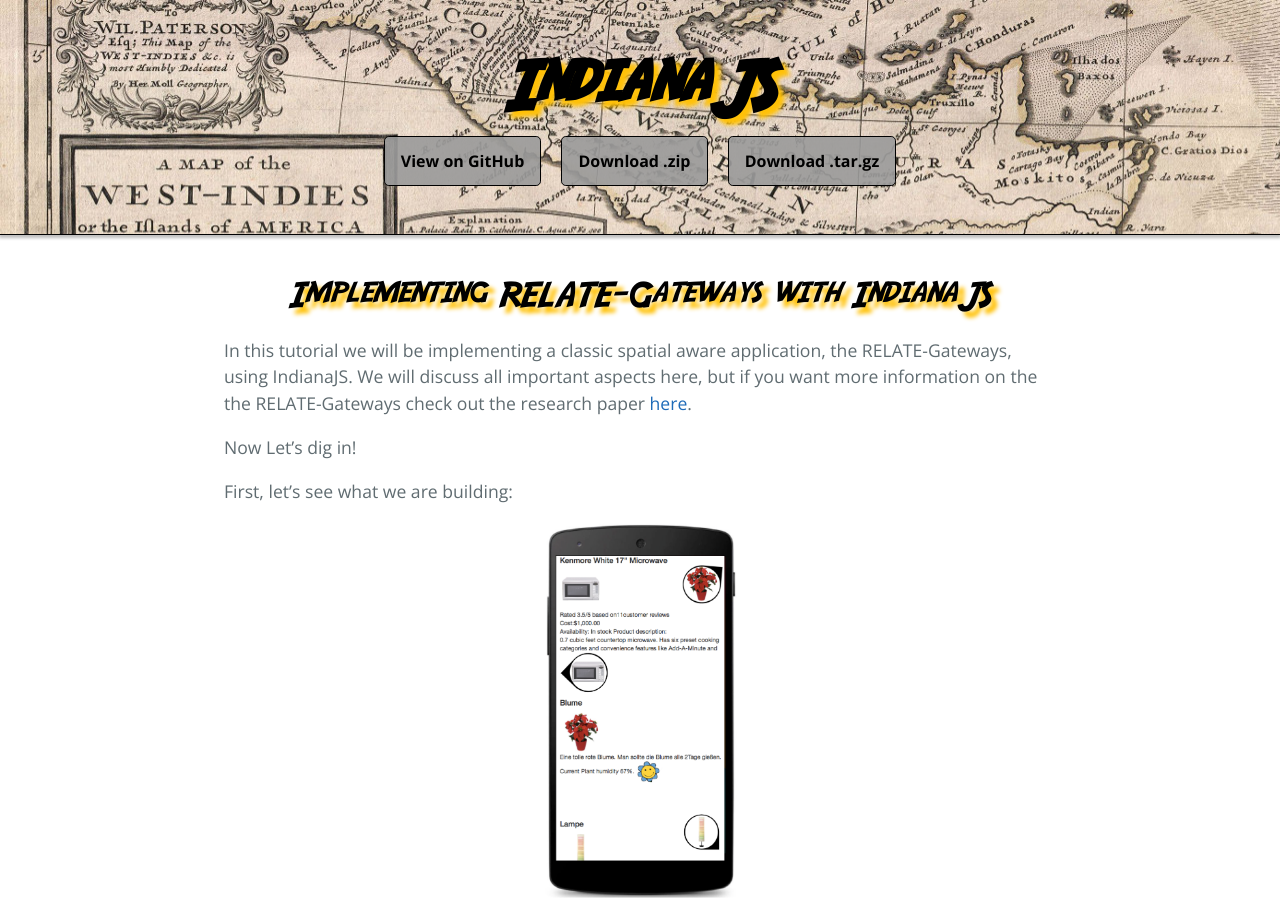
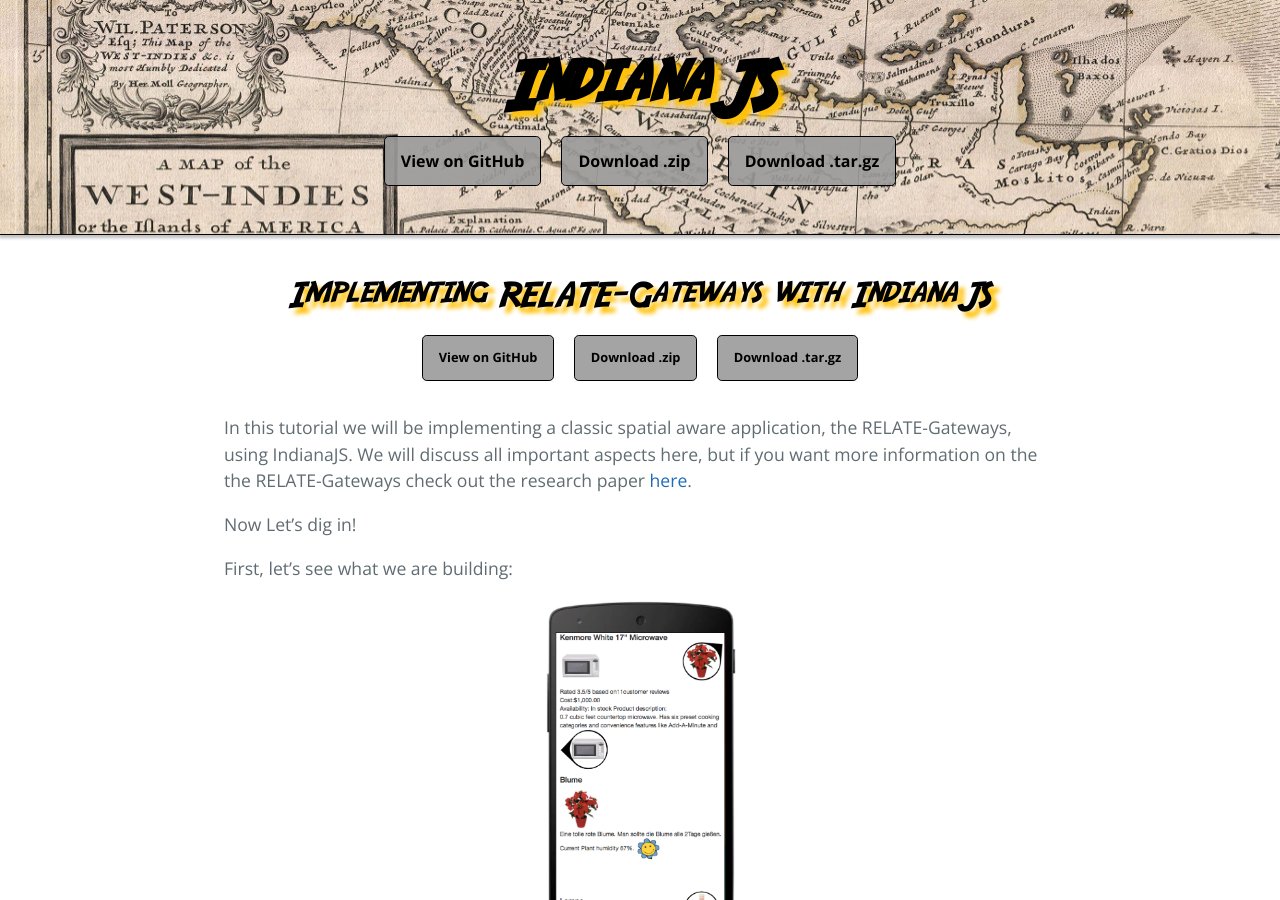
Before and after one commit to indianajs/tutorials, a Jekyll site: the page built from _posts/2015-09-12-indianajs-relate-gateways.md, in a window 1280 px wide and 900 px high. Built offline with Jekyll 4.4.1, drawn with Linux system fonts in a browser that asks for light colours.

Commit message:
updated links and readme

```diff
--- a/_layouts/indiana-cayman-default.html
+++ b/_layouts/indiana-cayman-default.html
@@ -6,7 +6,7 @@
     <title>Indiana-JS</title>
     <meta name="viewport" content="width=device-width, initial-scale=1">
     <link rel="stylesheet" type="text/css" href="{{site.baseurl}}/stylesheets/normalize.css" media="screen">
-    <link href='http://fonts.googleapis.com/css?family=Open+Sans:400,700' rel='stylesheet' type='text/css'>
+    <link href='https://fonts.googleapis.com/css?family=Open+Sans:400,700' rel='stylesheet' type='text/css'>
     <link rel="stylesheet" type="text/css" href="{{site.baseurl}}/stylesheets/stylesheet.css" media="screen">
     <link rel="stylesheet" type="text/css" href="{{site.baseurl}}/stylesheets/github-light.css" media="screen">
 </head>
@@ -23,7 +23,7 @@
         <h1 class="indiana-logo">
 <a id="title" class="anchor" href="#indianajs"><span class="octicon octicon-link"></span></a>{{page.title}}</h1>
 
-{% if page.type == "post" %}
+{% if page.downloadable == true %}
 <p class="button-bar">
 <a href="{{ page.repository }}" class="btn">View on GitHub</a>
 <a href="{{ page.repository }}/zipball/master" class="btn">Download .zip</a>
```
Also changed, not shown: _posts/2015-09-12-indianajs-relate-gateways.md (+1 -0 lines), README.md.
